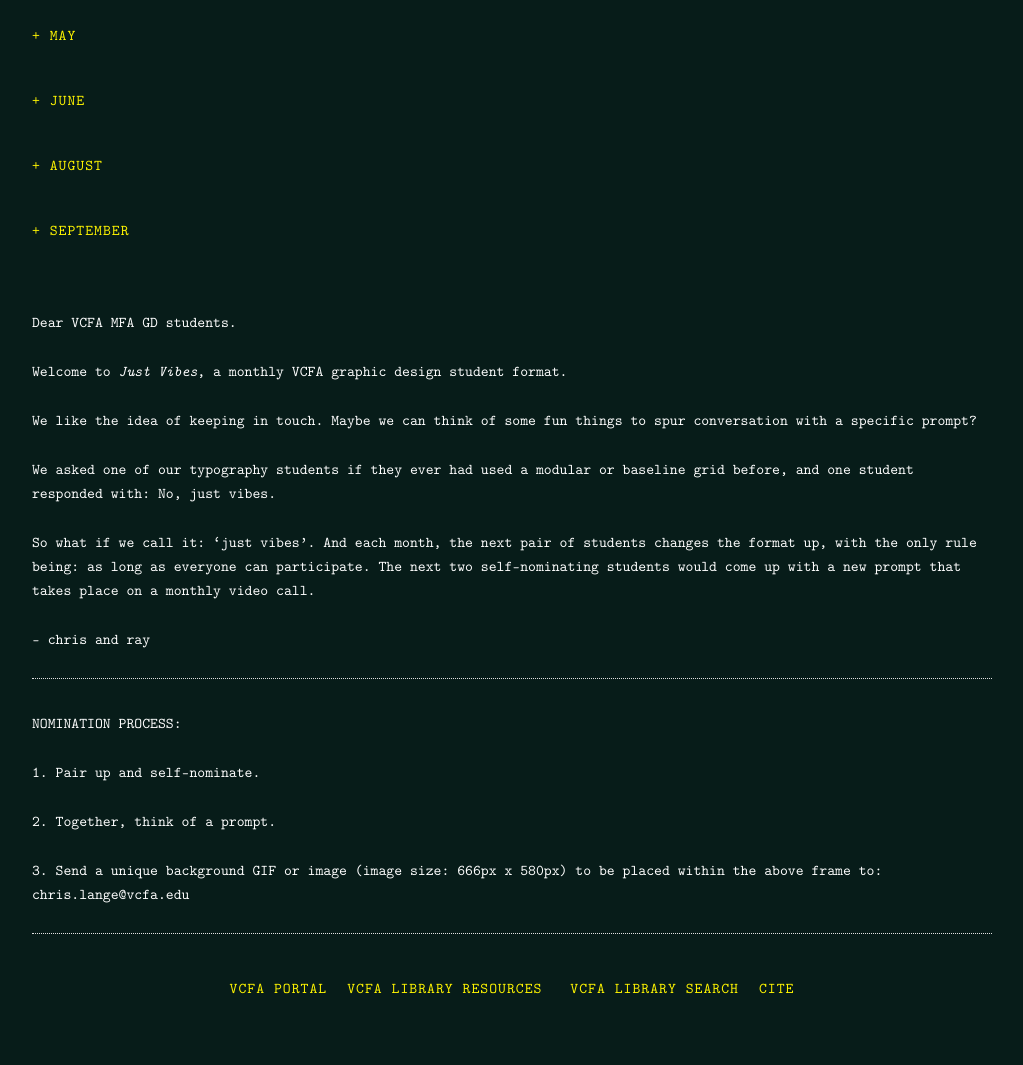
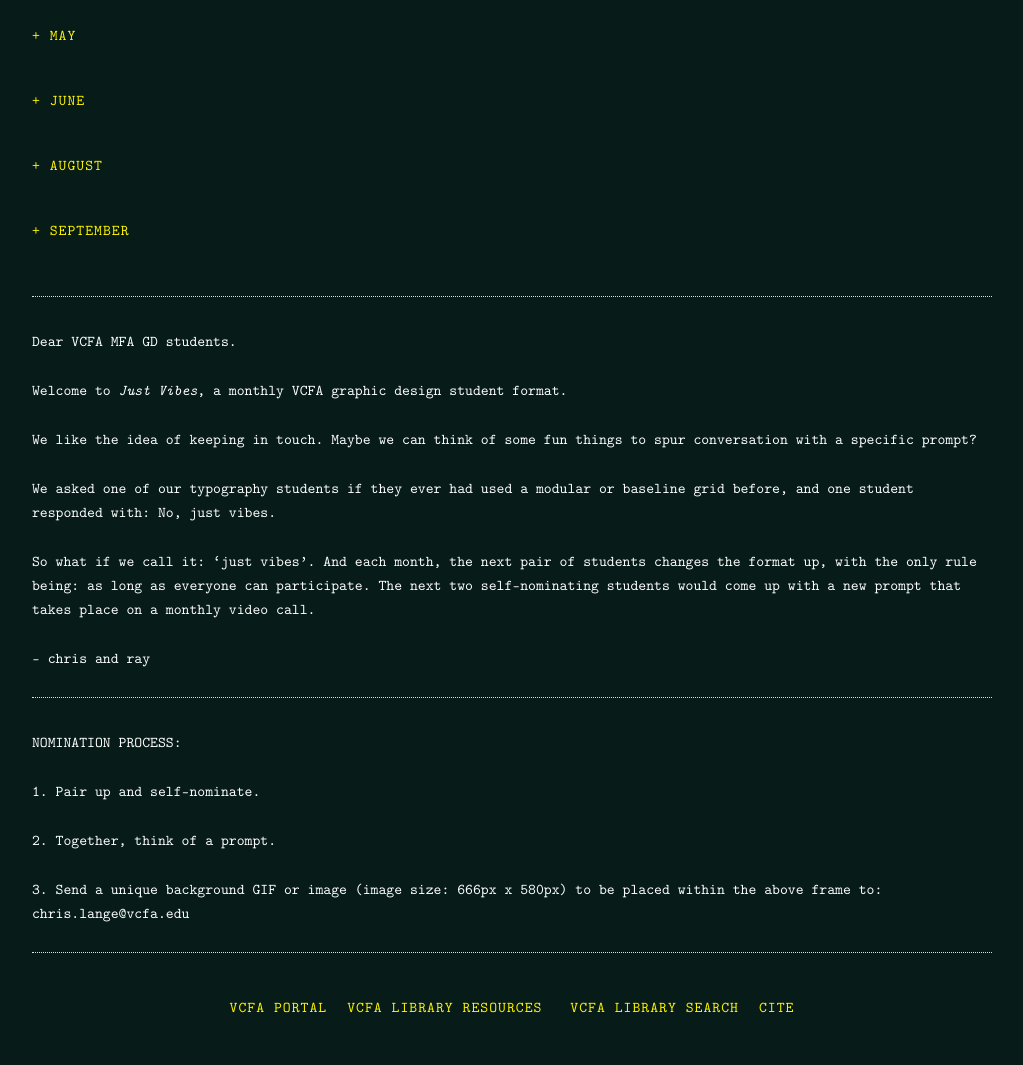
Before and after one commit to lange-lange/justvibes, a website: page index.html in a window 1280 px wide. Shown: the part 1086-2151 px from the top of the page, without its empty margins (128-1151 px from the left). Drawn offline with Linux system fonts and the light colour scheme; a web font is replaced by a local one.

Commit message:
Update index.html

```diff
--- a/index.html
+++ b/index.html
@@ -221,7 +221,6 @@
 
 <button class="accordion" aria-label="open march label"><a href="#audio">+ SEPTEMBER</a></button>
 <div class="panel">
-
   <table class="u-full-width">
   <thead>
     <tr>
@@ -238,7 +237,9 @@
   </tbody>
 </table>
 </div>
-<br><br>
+<br>
+<hr>
+<br>
 <div>
 <p>Dear VCFA MFA GD students.</p>
 <p>
```
